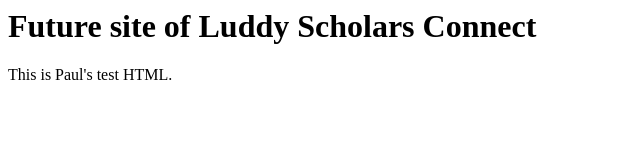
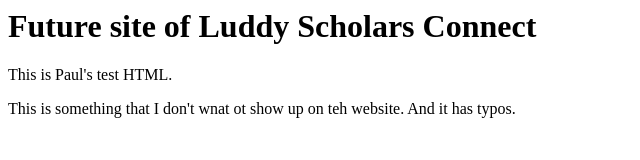
Before and after one commit to LuddyScholarsConnect/LuddyScholarsConnect.Github.io, a plain HTML site: page paul.html in a window 1280 px wide. Shown: the whole page, without its empty margins (0-640 px from the left). Drawn offline with Linux system fonts and the light colour scheme.

Commit message:
Update paul.html

```diff
--- a/paul.html
+++ b/paul.html
@@ -7,6 +7,7 @@
 <body>
 <H1>Future site of Luddy Scholars Connect</h1>
 <p>This is Paul's test HTML.</p>
+<p>This is something that I don't wnat ot show up on teh website. And it has typos.</p>
 
 </body>
 
```
